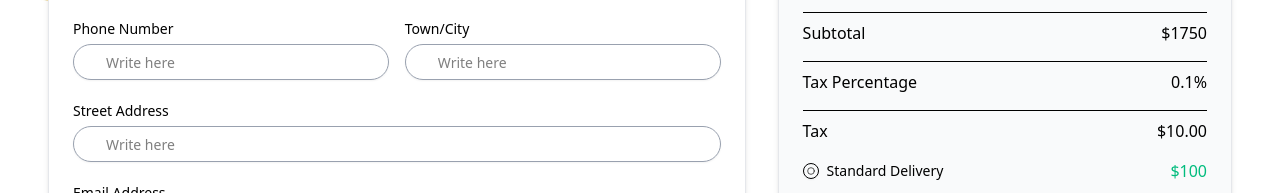
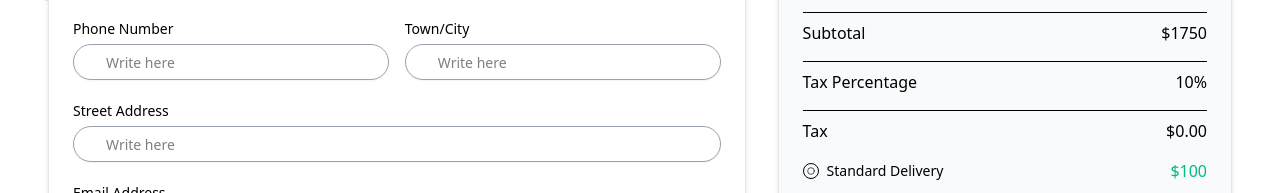
Before and after one commit to anees-tech/daniel-ecom, a Next.js app: page /payments in a window 1280 px wide. Shown: the part 458-651 px from the top of the page. Built offline with nearby package versions, Linux system fonts and the light colour scheme.

Commit message:
add tax context

```diff
--- a/app/cart/page.tsx
+++ b/app/cart/page.tsx
@@ -289,7 +289,7 @@ export default function CartClient() {
                     <div className="flex justify-between text-sm">
                       <span>Tax Percentage</span>
                       <span className="font-medium">
-                        {(taxRate)}%
+                        {(taxRate*100)}%
                       </span>
                     </div>
 
--- a/app/payments/page.tsx
+++ b/app/payments/page.tsx
@@ -164,12 +164,12 @@ export default function Payments() {
               </div>
               <div className="flex justify-between items-center border-t pt-2">
                 <span className="font-medium">Tax Percentage</span>
-                <span className="font-medium">{taxRate}%</span>
+                <span className="font-medium">{taxRate * 100}%</span>
               </div>
               <div className="flex justify-between items-center border-t pt-2">
                 <span className="font-medium">Tax</span>
                 <span className="font-medium">
-                  ${(taxRate * 100).toFixed(2)}
+                  ${(taxRate * subtotal).toFixed(2)}
                 </span>
               </div>
               {/* Delivery Options */}
```
